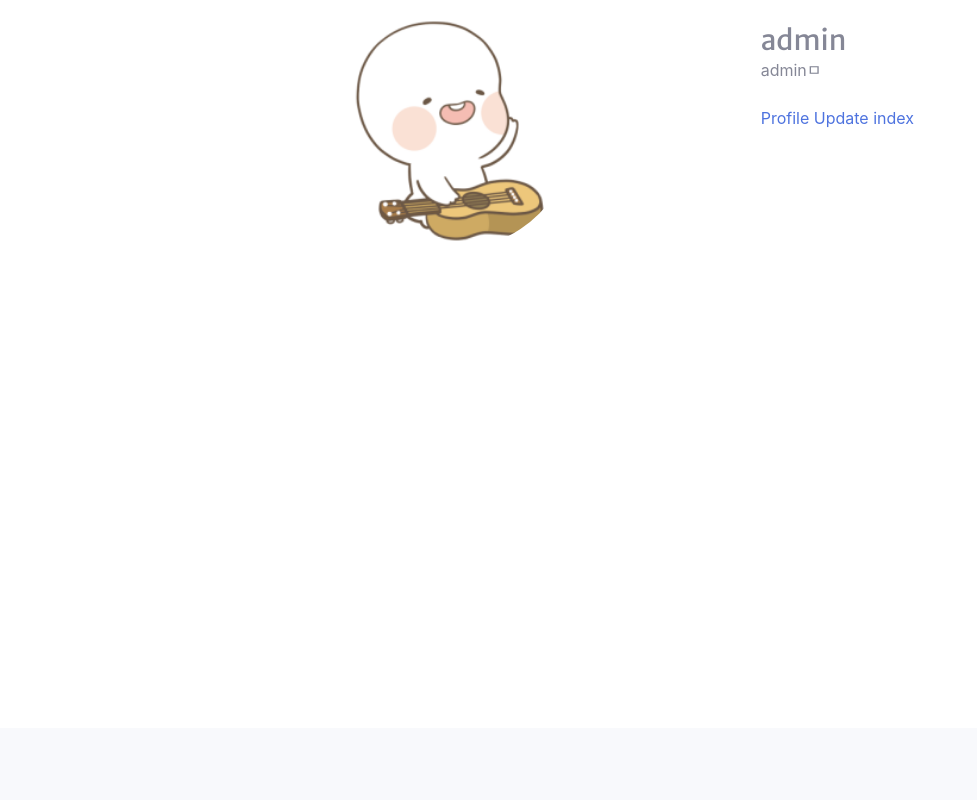
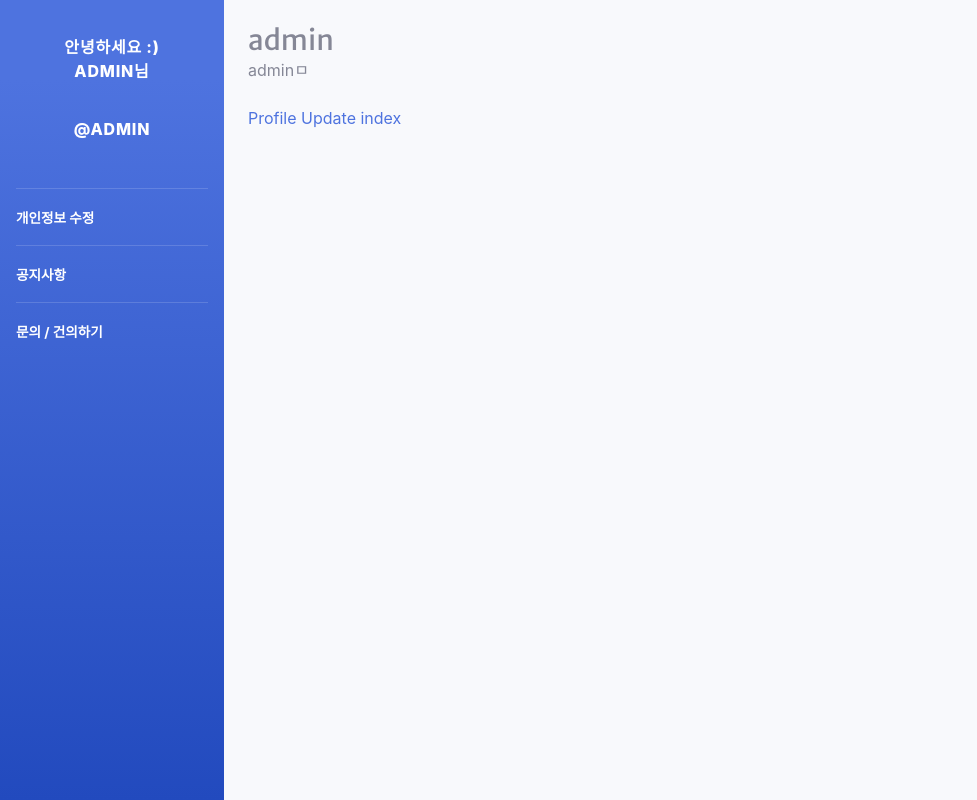
Before and after one commit to integerJI/TIME_catcher, a Django app: page /timeUser/mypage/ in a window 1280 px wide. Shown: the part 72-872 px from the top of the page, without its empty margins (0-977 px from the left). Before the commit the page ends 313 px from the top, so only its background shows below. Run offline with Django 3.2, Linux system fonts and the light colour scheme; a user stored in the database is signed in; data comes from the database, SQL or seed files in the repository; some libraries are stand-ins or nearby versions.

Commit message:
마이페이지 수정중

```diff
--- a/timeUser/templates/mypage.html
+++ b/timeUser/templates/mypage.html
@@ -5,6 +5,82 @@
 
 
 
+<!-- Page Wrapper -->
+<div id="wrapper">
+
+    <!-- Sidebar -->
+    <ul class="navbar-nav bg-gradient-primary sidebar sidebar-dark accordion" id="accordionSidebar">
+        <br>
+        <!-- Sidebar - Brand -->
+        <a class="sidebar-brand d-flex align-items-center justify-content-center" href="#">
+            <div class="sidebar-brand-text mx-3">안녕하세요 :)<br>{{ id }}님</div>
+        </a>
+        <!-- Sidebar - Brand -->
+        <a class="sidebar-brand d-flex align-items-center justify-content-center" href="#">
+            <div class="sidebar-brand-text mx-3">@{{ id }}</div>
+        </a>
+        <br>
+        <!-- Divider -->
+        <hr class="sidebar-divider my-0">
+
+        <!-- Nav Item - Dashboard -->
+        <li class="nav-item active">
+            <a class="nav-link" href="#">
+                <span>개인정보 수정</span></a>
+        </li>
+
+
+        <!-- Divider -->
+        <hr class="sidebar-divider my-0">
+
+        <!-- Nav Item - Dashboard -->
+        <li class="nav-item active">
+            <a class="nav-link" href="#">
+                <span>공지사항</span></a>
+        </li>
+
+
+        <!-- Divider -->
+        <hr class="sidebar-divider my-0">
+
+        <!-- Nav Item - Dashboard -->
+        <li class="nav-item active">
+            <a class="nav-link" href="#">
+                <span>문의 / 건의하기</span></a>
+        </li>
+
+
+    </ul>
+    <!-- End of Sidebar -->
+
+
+    <div id="content-wrapper" class="d-flex flex-column">
+
+        <div id="content">
+
+            <div class="container-fluid">
+
+                <br>
+                <h3 class="mb-0">{{ id }}</h3>
+                {% if intro %}
+                <p class="card-text mb-auto">{{ intro | linebreaksbr}}</p>
+                {% else %}
+                {% endif %}
+                <br>
+                <a href="{% url 'profile_update' %}">Profile Update</a>
+                <a href="{% url 'index' %}">index</a>
+            </div>
+
+        </div>
+
+    </div>
+
+
+
+</div>
+
+
+<!--
 <div class="cantrion">
     <div class="row justify-content-center">
         <div class="col-md-4 order-md-1">
@@ -25,6 +101,6 @@
         </div>
     </div>
 
-</div>
+</div> -->
 
 {% endblock %}
```
